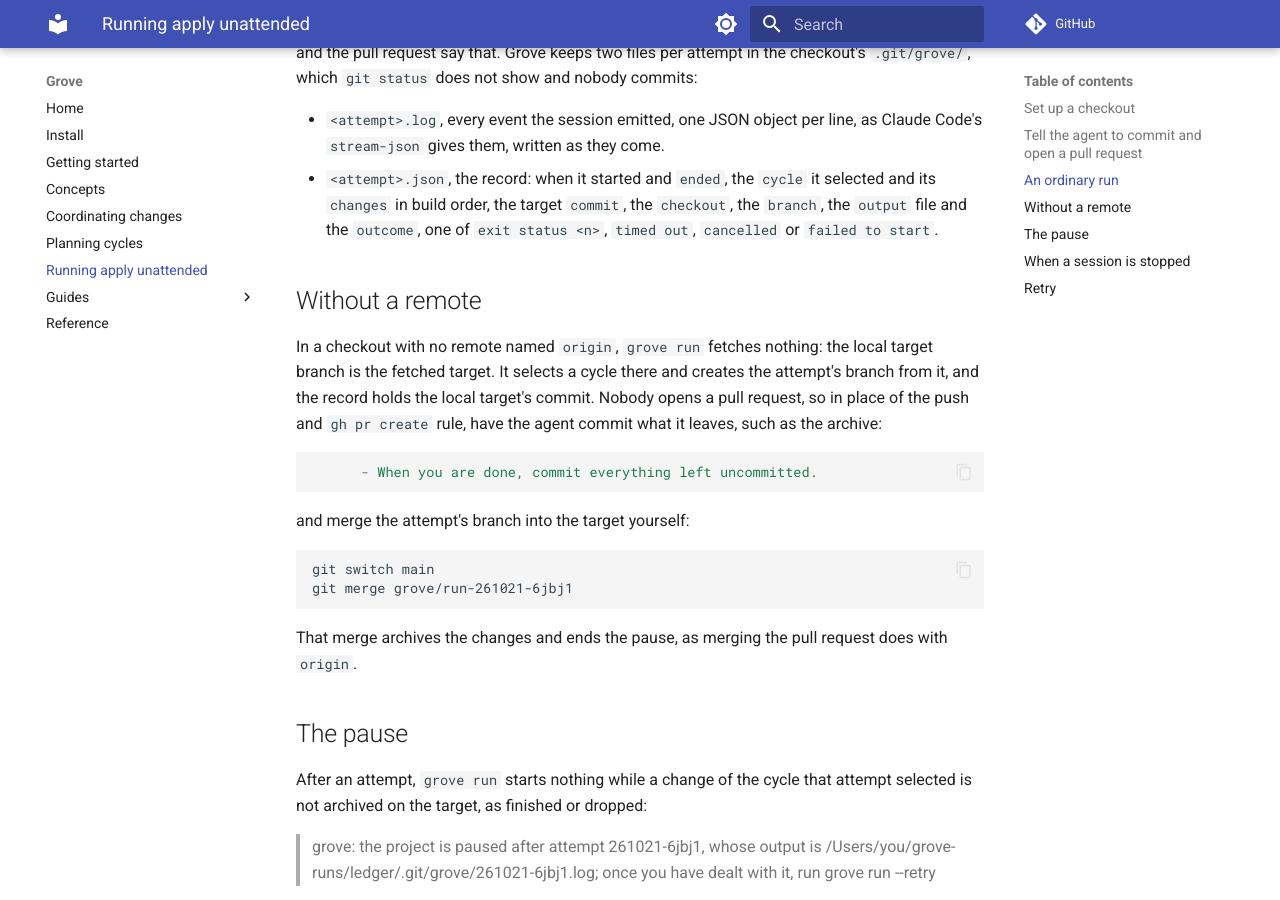
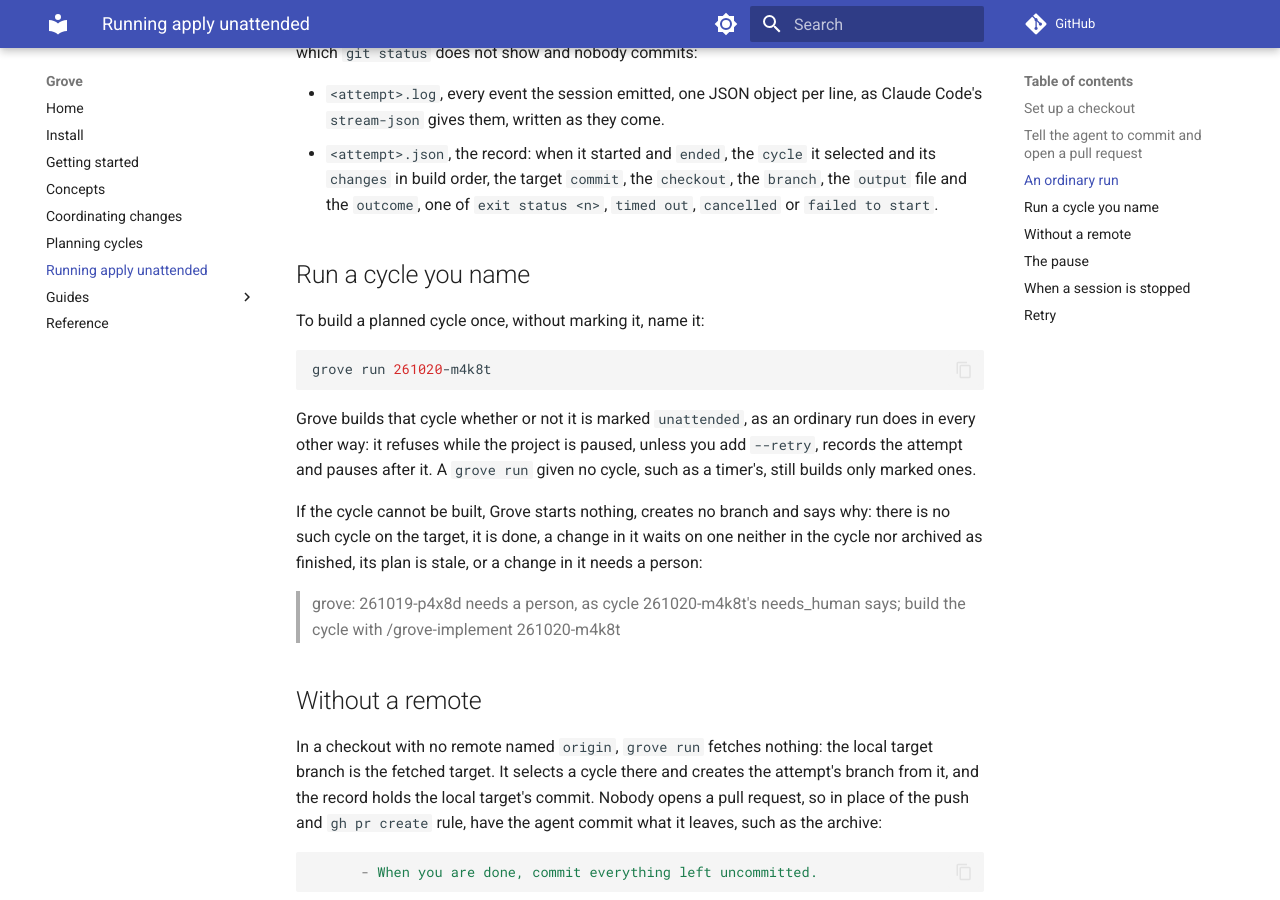
Before and after one commit to mascah/grove, an MkDocs documentation site: the page built from docs/running.md, in a window 1280 px wide and 900 px high, scrolled down 2468 px. Built offline with MkDocs 1.6.1 and Material for MkDocs 9.7.7, drawn with Linux system fonts in a browser that asks for light colours; comment, search, counter and statistics services are not loaded; some of the changed text lies outside the part shown.

Commit message:
feat(cli): grove run builds a cycle it is given (261023-3f9h6 T-01)

````diff
--- a/docs/running.md
+++ b/docs/running.md
@@ -1,11 +1,11 @@
 # Running apply unattended
 
-`grove run` builds a cycle you have marked `unattended` without anyone
-typing `/grove-apply`. In a checkout you set up for one project, it starts
-one Claude Code session on the apply skill for that cycle, waits for it
-within a time limit, and then pauses the project until the cycle is merged
-or dropped. It builds nothing else: an approved change in no cycle, or in a
-cycle you have not marked, is yours to build with `/grove-implement`. To
+`grove run` builds a cycle you name, or else one you have marked
+`unattended`, without anyone typing `/grove-apply`. In a checkout you set
+up for one project, it starts one Claude Code session on the apply skill
+for that cycle, waits for it within a time limit, and then pauses the
+project until the cycle is merged or dropped. It builds nothing else: an
+approved change in no cycle is yours to build with `/grove-implement`. To
 send it one change, plan a cycle of one (see
 [Planning cycles](planning.md)). Grove does not
 schedule itself: run it by hand, or from a timer as in
@@ -129,6 +129,27 @@
   `checkout`, the `branch`, the `output` file and the `outcome`, one of `exit status <n>`, `timed out`,
   `cancelled` or `failed to start`.
 
+## Run a cycle you name
+
+To build a planned cycle once, without marking it, name it:
+
+```sh
+grove run 261020-m4k8t
+```
+
+Grove builds that cycle whether or not it is marked `unattended`, as an
+ordinary run does in every other way: it refuses while the project is
+paused, unless you add `--retry`, records the attempt and pauses after it.
+A `grove run` given no cycle, such as a timer's, still builds only marked
+ones.
+
+If the cycle cannot be built, Grove starts nothing, creates no branch and
+says why: there is no such cycle on the target, it is done, a change in
+it waits on one neither in the cycle nor archived as finished, its plan is
+stale, or a change in it needs a person:
+
+> grove: 261019-p4x8d needs a person, as cycle 261020-m4k8t's needs_human says; build the cycle with /grove-implement 261020-m4k8t
+
 ## Without a remote
 
 In a checkout with no remote named `origin`, `grove run` fetches nothing:
````
Also changed, not shown: dev/walkthrough.md (+15 -1 lines), docs/reference.md (+1 -0 lines), grove/changes/261023-3f9h6-run-builds-a-given-cycle/implementation.md (added, +39 -0 lines), 3 other files.
